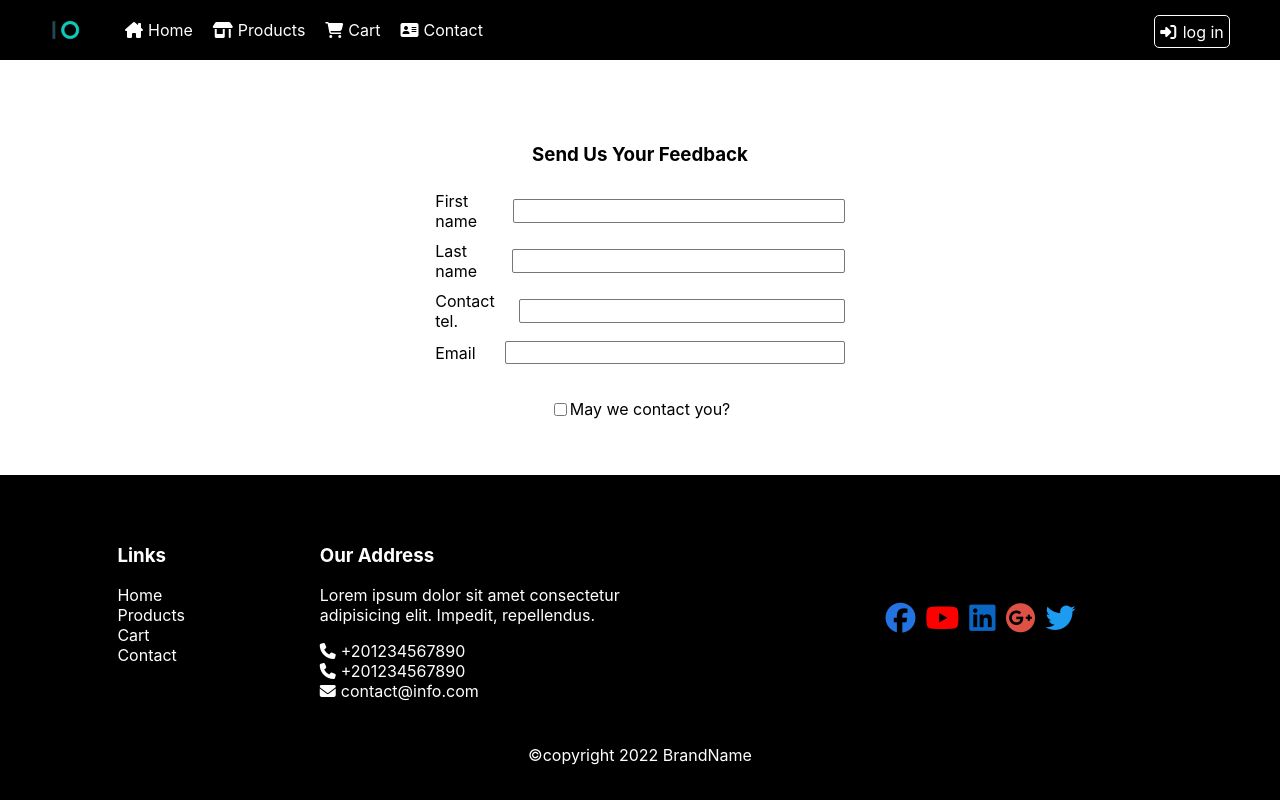
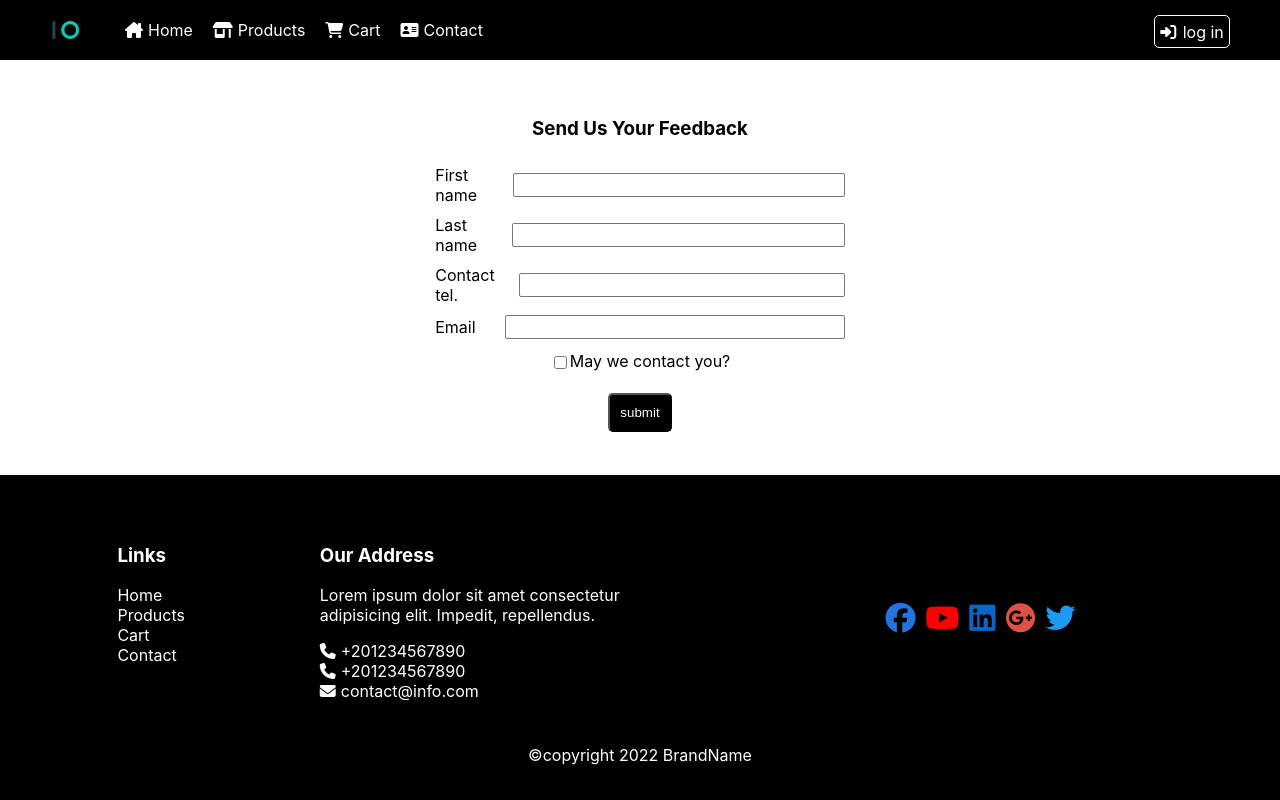
Before and after one commit to ahmedsameh74/e-commerceapp, a React (Create React App) app in the folder client/: page /contact in a window 1280 px wide. Built offline with nearby package versions, Linux system fonts and the light colour scheme.

Commit message:
some functions added

```diff
--- a/client/src/pages/contact/Contact.css
+++ b/client/src/pages/contact/Contact.css
@@ -4,7 +4,7 @@
         justify-content: center;
         align-items: center;
         width: 80%;
-        margin: 5% auto;
+        margin: 3% auto;
 }
 .contact h3{
     margin-bottom: 25px;
@@ -25,6 +25,7 @@
     padding: 0;
     width: 337.400px;
     height: 21.600px;
+    background-color: white;
 }
 .contact form input:focus-visible{
     outline: green solid 2px;
@@ -45,9 +46,27 @@
     display: flex;
         flex-direction: row;
         /* width: 100%; */
-        justify-content: space-around;
+        justify-content: flex-start;
         align-items: center;
+        margin-bottom: 10px;
+        margin-left: auto;
+        margin-right: auto;
 }
+.contact form .formGroupc input{
+    /* justify-content: start; */
+    width: auto;
+}
+.formGroupd button{
+    padding: 10px;
+    background-color: black;
+    color: white;
+    border-radius: 5px;
+    margin: 0 auto;
+    display: block;
+    /* margin-bottom: 25px; */
+
+}
+
 @media (max-width: 750px){
     .contact form{
         width: 85%;
--- a/client/src/pages/contact/Contact.js
+++ b/client/src/pages/contact/Contact.js
@@ -1,65 +1,65 @@
-import React from "react";
+import React, { useState } from "react";
 import "./Contact.css";
 
 export default function Contact() {
+  const [firstName, setFirstName] = useState("");
+  const [lastName, setLastName] = useState("");
+  const [tel, setTel] = useState("");
+  const [email, setEmail] = useState("");
+  const handleSubmit = (e) => {
+    e.preventDefault();
+    console.log(firstName, lastName, tel, email);
+  };
+
   return (
-    <div className="contact">
-      {/* <h3>Send Us Your Feedback</h3>
-      <form>
-        <label>
-          <span>First name</span>
-          <input type="text" />
-        </label>
-        <label>
-          <span>Last name</span>
-          <input type="text" />
-        </label>
-        <label>
-          <span>Contact tel</span>
-          <input type="tel" />
-        </label>
-        <label>
-          <span>Email</span>
-          <input type="email" />
-        </label>
-        <label>
-          <input type="checkbox" />
-          <span>May we contact you?</span>
-        </label> */}
-      {/* <form className="label">
-        <label htmlFor="lastName">Last name</label>
-        <label htmlFor="Contact">Contact tel.</label>
-        <label htmlFor="email">Email</label>
-      </form>
-      <form className="input">
-        <input type="text" name="lastName" id="lastName" />
-        <input type="tel" name="Contact" id="Contact" />
-        <input type="email" name="email" id="email" />
-      </form> */}
+    <div className="contact" onSubmit={handleSubmit}>
       <h3>Send Us Your Feedback</h3>
       <form>
         <div className="formGroup">
           <label htmlFor="firstName">First name</label>
-          <input type="text" name="firstName" id="firstName" />
+          <input
+            type="text"
+            name="firstName"
+            id="firstName"
+            onChange={(e) => setFirstName(e.target.value)}
+          />
         </div>
         <div className="formGroup">
           <label htmlFor="lastName">Last name</label>
-          <input type="text" name="lastName" id="lastName" />
+          <input
+            type="text"
+            name="lastName"
+            id="lastName"
+            onChange={(e) => setLastName(e.target.value)}
+          />
         </div>
         <div className="formGroup">
           <label htmlFor="contact">Contact tel.</label>
-          <input type="tel" name="contact" id="contact" />
+          <input
+            type="tel"
+            name="contact"
+            id="contact"
+            onChange={(e) => setTel(e.target.value)}
+          />
         </div>
         <div className="formGroup">
           <label htmlFor="email">Email</label>
-          <input type="email" name="email" id="email" />
+          <input
+            type="email"
+            name="email"
+            id="email"
+            onChange={(e) => setEmail(e.target.value)}
+          />
+        </div>
+        <div className="formGroupc">
+          <input type="checkbox" name="" id="check" />
+          <label htmlFor="check"> May we contact you? </label>
+        </div>
+        <div className="formGroupd">
+          <button>submit</button>
         </div>
       </form>
 
-      <div className="formGroupc">
-        <input type="checkbox" name="" id="check" />
-        <label htmlFor="check"> May we contact you? </label>
-      </div>
       {/* </form> */}
     </div>
   );
```
